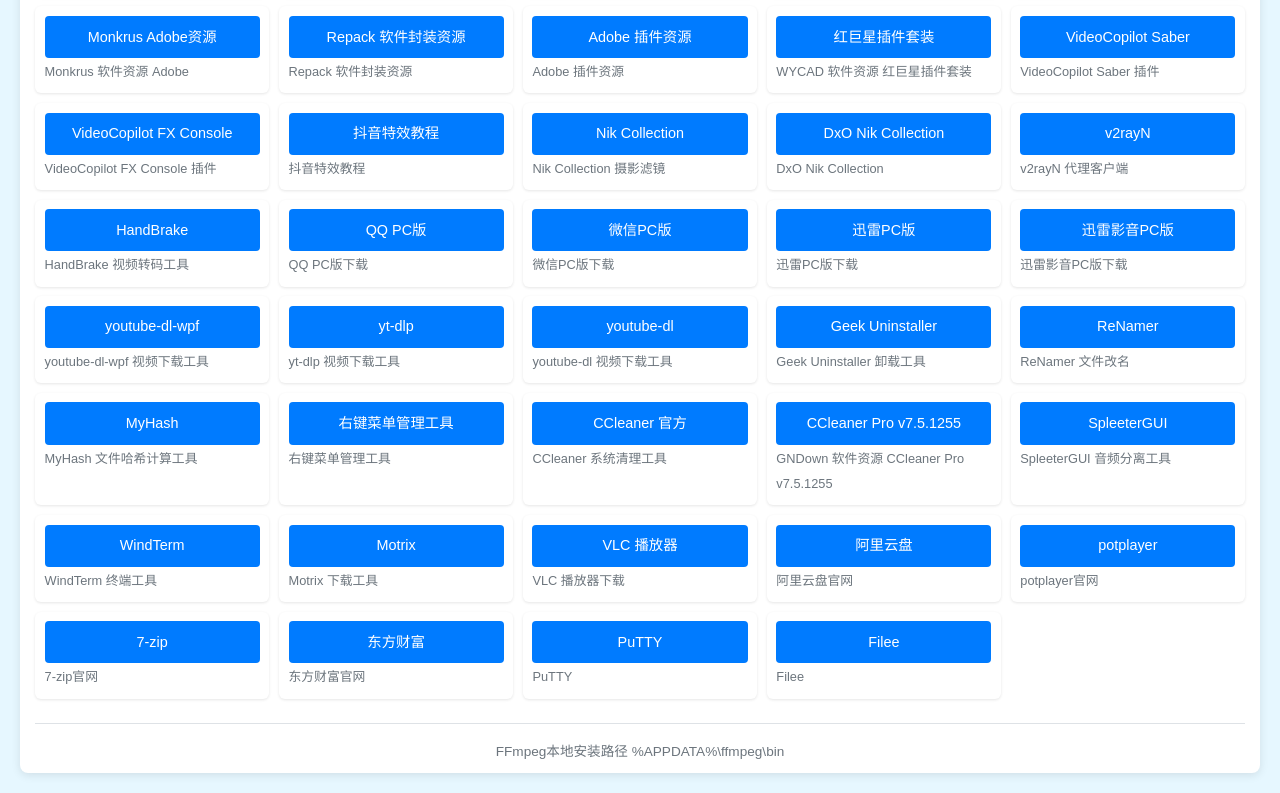
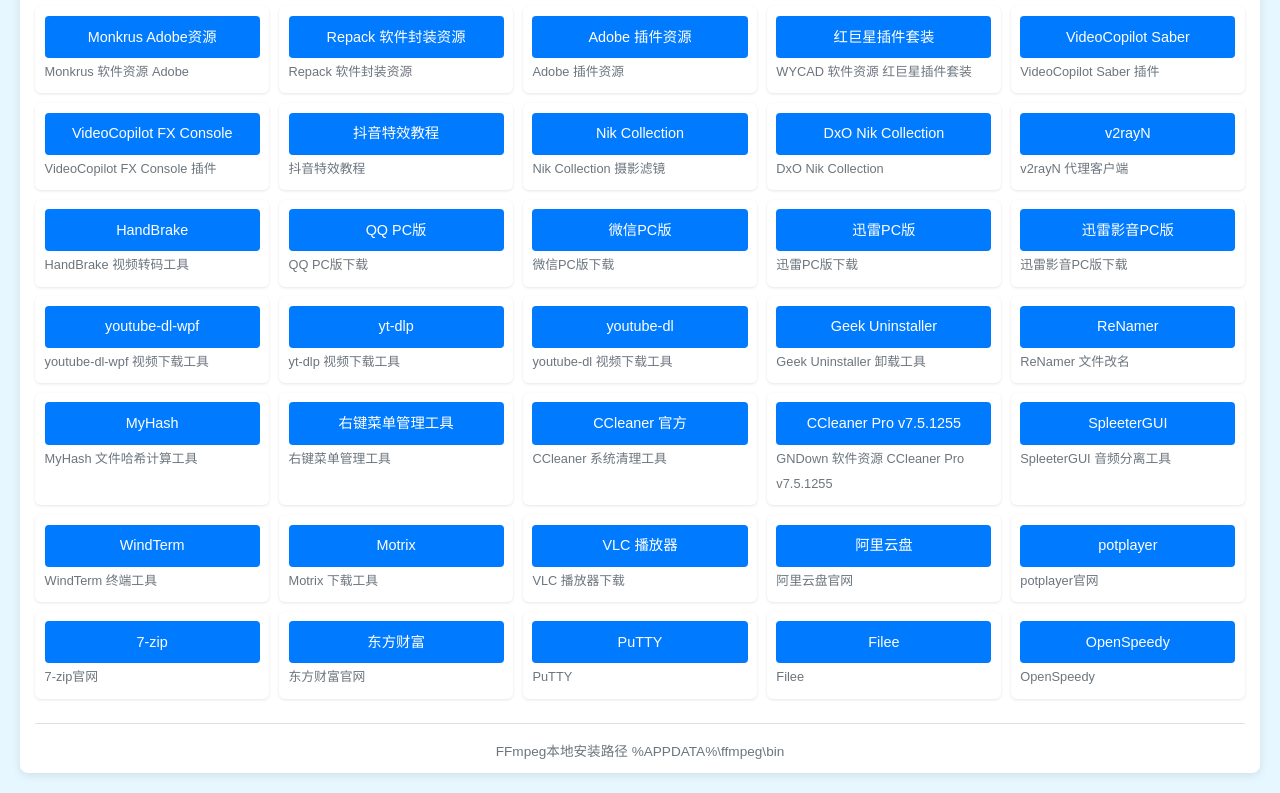
Before and after one commit to kongwx999/wy, a plain HTML site: page index.html in a window 1280 px wide. Shown: the part 1699-2492 px from the top of the page. Drawn offline with Linux system fonts and the light colour scheme.

Commit message:
Update index.html

```diff
--- a/index.html
+++ b/index.html
@@ -686,6 +686,11 @@
                 <a href="https://github.com/KnifeLemon/Filee" target="_blank" class="download-btn">Filee</a>
                 <span class="desc">Filee</span>
             </li>
+              <!-- 第92项 -->
+            <li class="link-item">
+                <a href="https://github.com/game1024/OpenSpeedy" target="_blank" class="download-btn">OpenSpeedy</a>
+                <span class="desc">OpenSpeedy</span>
+            </li>
         </ul>
 
         <div class="download-footer">
```
